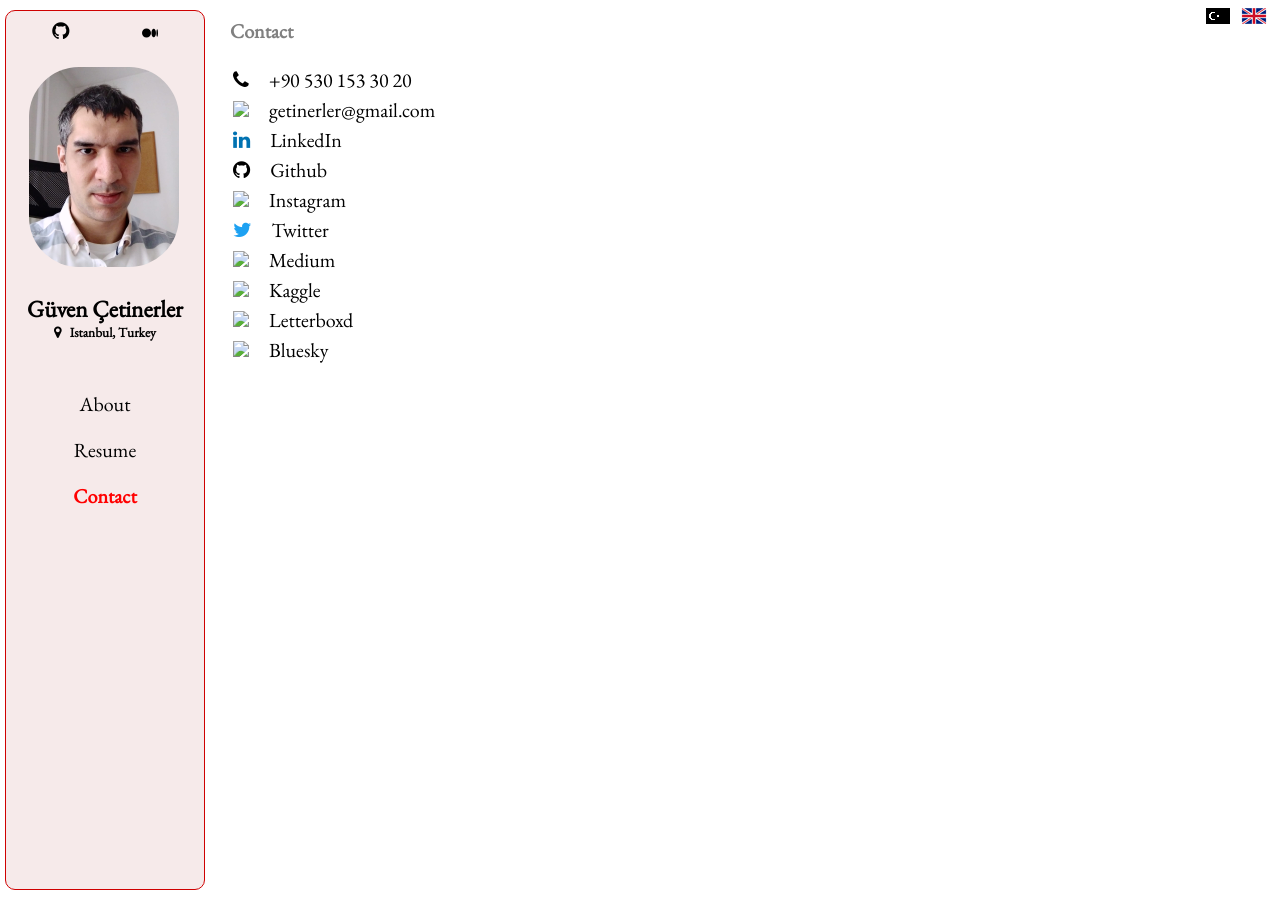
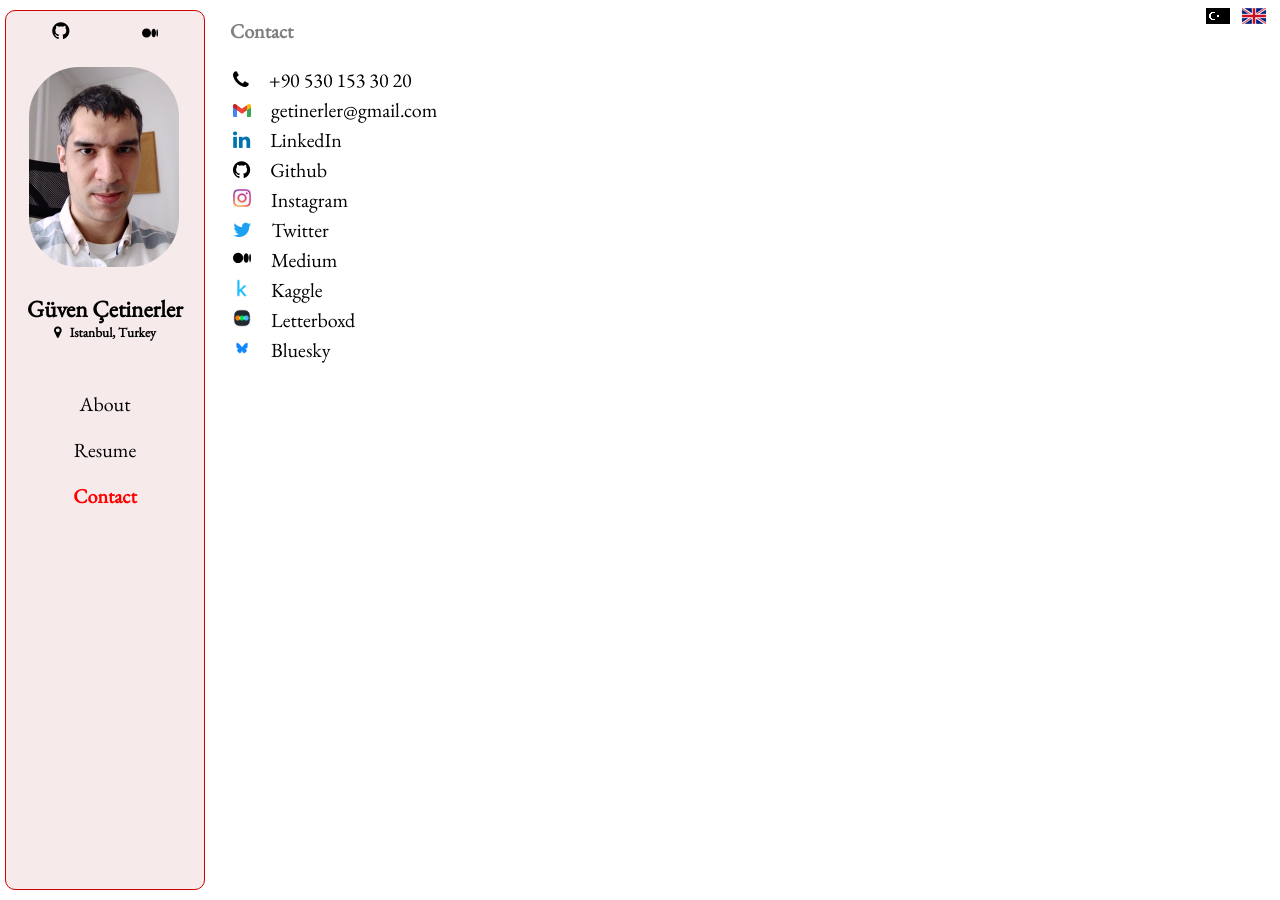
Before and after one commit to getinerler/getinerler.github.io, a Jekyll site: the page built from _pages/contact.md, in a window 1280 px wide. Built offline with Jekyll 4.4.1, drawn with Linux system fonts in a browser that asks for light colours.

Commit message:
Make contact logo URLs relative.

```diff
--- a/_pages/contact.md
+++ b/_pages/contact.md
@@ -16,7 +16,7 @@ permalink: /contact/
                 {% if item.icontype == 'logo' %}
                     <i style="color:#{{item.color}}" class="{{item.icon}}"></i>
                 {% else %}
-                    <img style="width:18px" src="{{site.url}}/assets/images/{{item.icon}}"/>
+                    <img style="width:18px" src="/assets/images/{{item.icon}}"/>
                 {% endif %}
                 &nbsp;&nbsp;&nbsp;
                 {{item.name}}
```
Also changed, not shown: _pages/tr/contact.md (+1 -1 lines).
